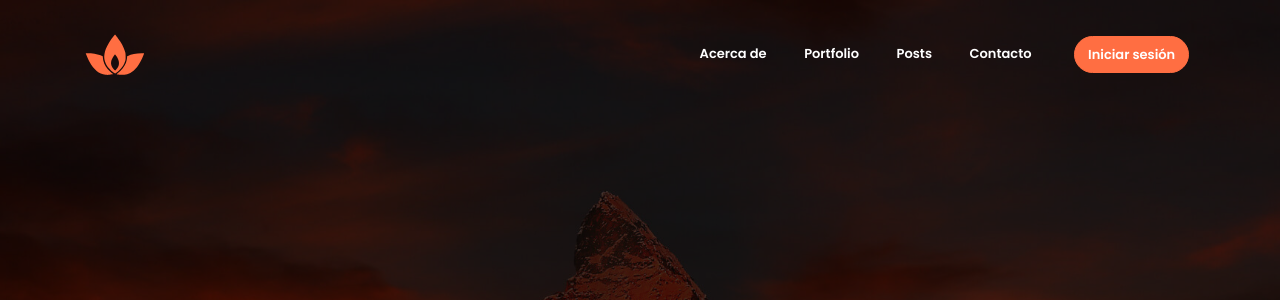
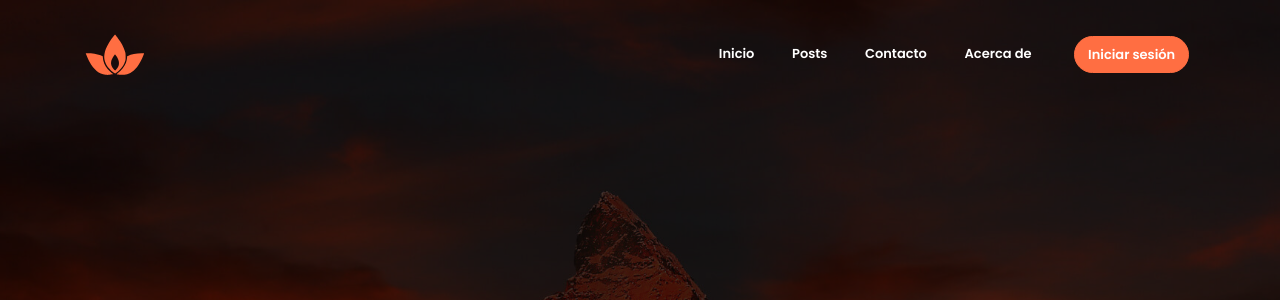
Before and after one commit to jhorgesub/Smart-Cities, a Django app: page / in a window 1280 px wide. Shown: the top 300 px of the page. Run offline with Django 5.2, Linux system fonts and the light colour scheme; some libraries are stand-ins or nearby versions.

Commit message:
Navbar modificado

```diff
--- a/apps/posts/urls.py
+++ b/apps/posts/urls.py
@@ -1,5 +1,7 @@
 from django.urls import path
 from .views import PostListView, PostDetailView
+
+app_name = 'apps.posts'
 
 urlpatterns = [
     path('posts/', PostListView.as_view(), name='posts'),
--- a/templates/base.html
+++ b/templates/base.html
@@ -31,16 +31,16 @@
             <div class="collapse navbar-collapse" id="navbarSupportedContent">
                 <ul class="navbar-nav ml-auto">
                     <li class="nav-item">
-                        <a class="nav-link" href="#about">Acerca de</a>
+                        <a class="nav-link" href="{% url 'index' %}">Inicio</a>
                     </li>
                     <li class="nav-item">
-                        <a class="nav-link" href="#portfolio">Portfolio</a>
+                        <a class="nav-link" href="{% url 'apps.posts:posts' %}">Posts</a>
                     </li>
                     <li class="nav-item">
-                        <a class="nav-link" href="#blog">Posts</a>
+                        <a class="nav-link" href="contactos">Contacto</a>
                     </li>
                     <li class="nav-item">
-                        <a class="nav-link" href="#contact">Contacto</a>
+                        <a class="nav-link" href="Acerca de">Acerca de</a>
                     </li>
                     <li class="nav-item">
                         <a href="components.html" class="ml-4 nav-link btn btn-primary btn-sm rounded">Iniciar sesión</a>
```
Also changed, not shown: templates/posts.html (+5 -5 lines).
